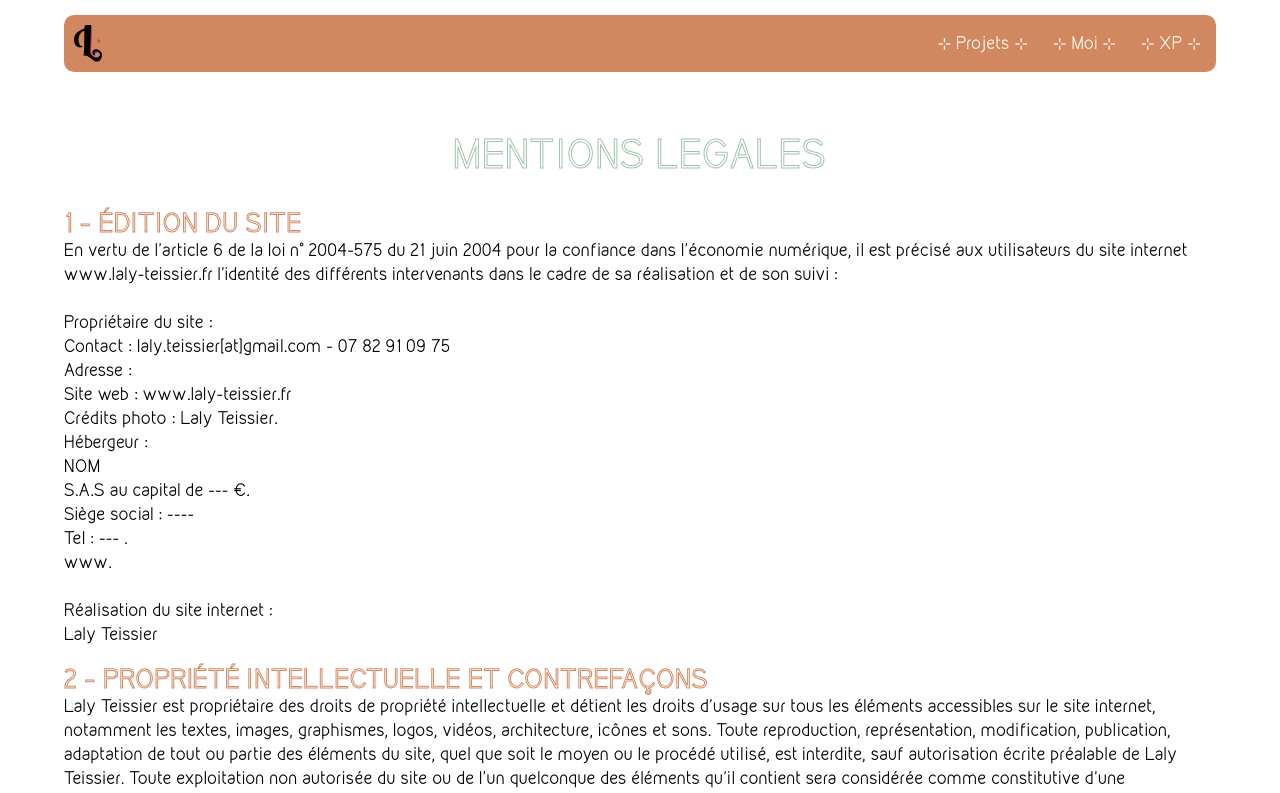
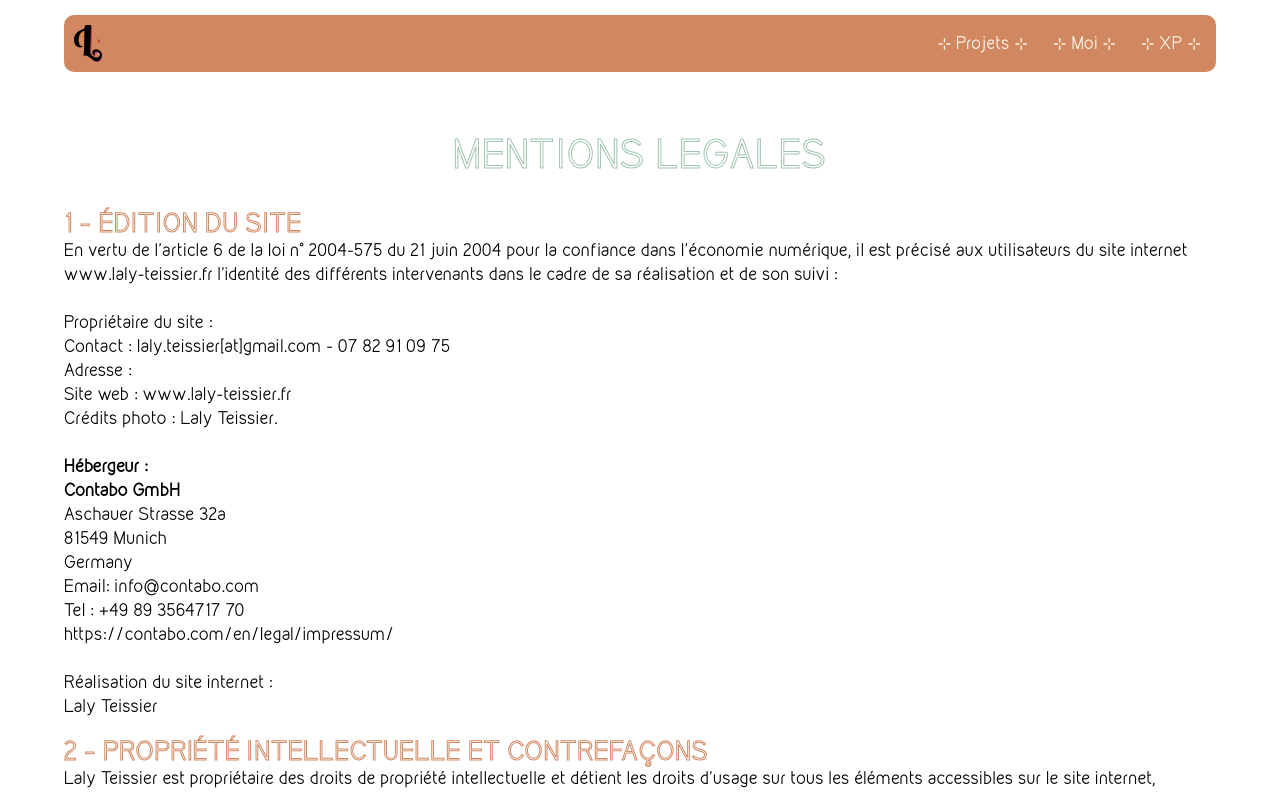
Before and after one commit to Laly18t/portfolio-mmi3, a React (Vite) app: page /mentions-legales in a window 1280 px wide. Shown: the top 793 px of the page. Built offline with nearby package versions, Linux system fonts and the light colour scheme.

Commit message:
fix: add data for legals mentions

```diff
--- a/src/pages/MentionsLegales.jsx
+++ b/src/pages/MentionsLegales.jsx
@@ -20,17 +20,24 @@ function MentionsLegales() {
                 <br></br>
                 Crédits photo : Laly Teissier.
                 <br></br>
-                Hébergeur :
                 <br></br>
-                NOM
+
+                <strong>Hébergeur :</strong>
                 <br></br>
-                S.A.S au capital de --- €.
+                <strong>Contabo GmbH</strong>
                 <br></br>
-                Siège social : ----
+                Aschauer Strasse 32a
                 <br></br>
-                Tel : --- .
+                81549 Munich
                 <br></br>
-                www.
+                Germany
+                <br></br>
+
+                Email: info@contabo.com
+                <br></br>
+                Tel : +49 89 3564717 70
+                <br></br>
+                https://contabo.com/en/legal/impressum/
                 <br></br>
                 <br></br>
                 Réalisation du site internet :
```
